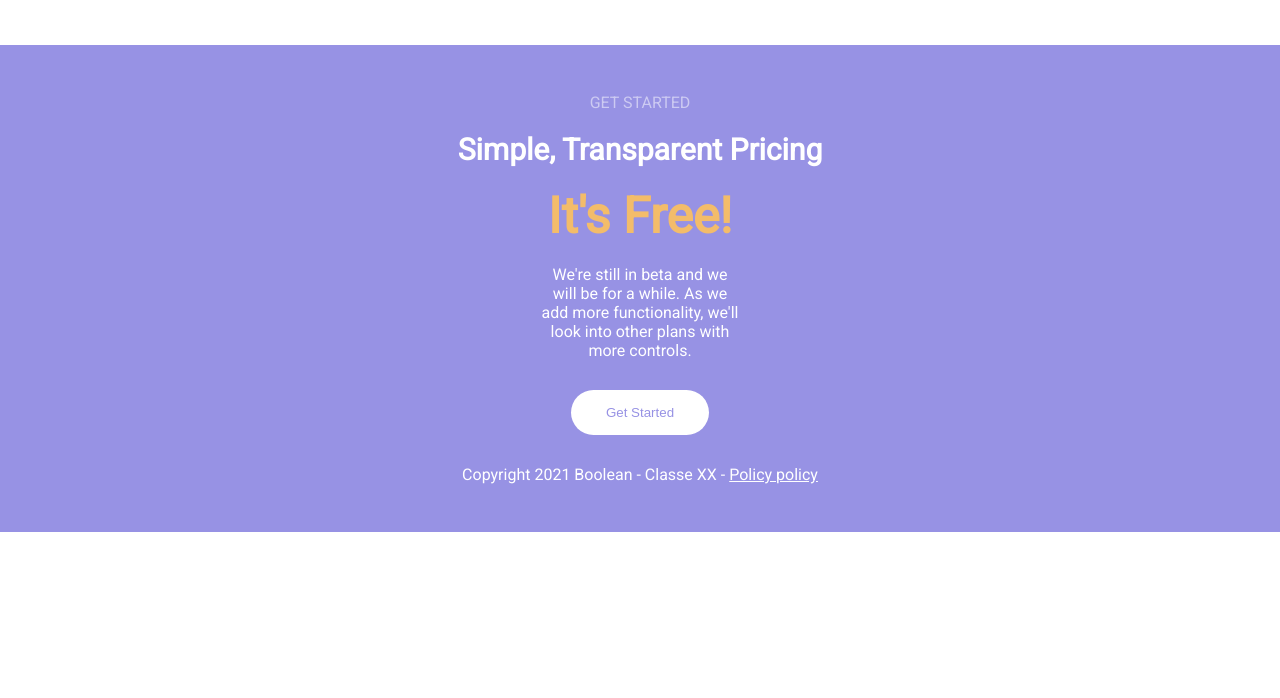
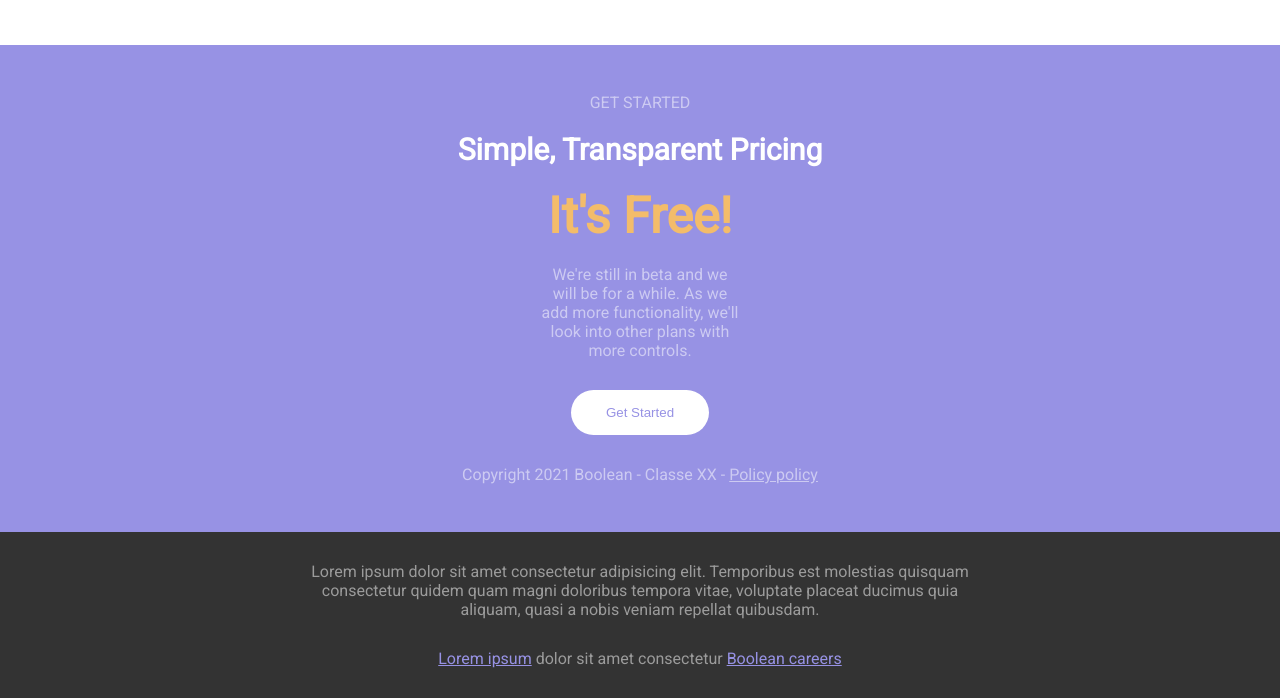
Before and after one commit to GloriaBimbi/htmlcss-responsive-layout, a plain HTML site: page index.html in a window 1280 px wide. Shown: the part 3982-4680 px from the top of the page. Before the commit the page ends 4514 px from the top, so only its background shows below. Drawn offline with Linux system fonts and the light colour scheme.

Commit message:
feat footer

```diff
--- a/css/style.css
+++ b/css/style.css
@@ -383,6 +383,7 @@ main > section:nth-of-type(even) {
   margin-right: auto;
   margin-left: auto;
   margin-bottom: 30px;
+  color: rgba(255, 255, 255, 0.512);
 }
 
 .get-started button{
@@ -393,7 +394,26 @@ main > section:nth-of-type(even) {
   margin-bottom: 30px;
 }
 
+.get-started span{
+  color: rgba(255, 255, 255, 0.512);
+}
+
 /* FOOTER */
+
+footer{
+  background-color: hsl(0, 0%, 20%);
+  color: rgba(255, 255, 255, 0.512);
+  text-align: center;
+  padding: 30px 300px;
+}
+
+footer p{
+  margin-bottom: 30px;
+}
+
+footer a{
+  color: hsl(243.7, 60.3%, 73.3%);
+}
 
 /* TABLET MEDIA */
 @media screen and (max-width: 768px) {
@@ -409,6 +429,12 @@ main > section:nth-of-type(even) {
   .about-us > .container {
     width: 100vw;
     padding: 0 30px;
+  }
+
+  footer > .container{
+   margin-right: auto;
+   margin-left: auto;
+   width: 100vw;
   }
 
   .benefits .benefits-cards > .card {
--- a/index.html
+++ b/index.html
@@ -328,6 +328,18 @@
     </main>
 
     <!-- FOOTER -->
-    <footer></footer>
+    <footer>
+      <div class="container">
+        <p>
+          Lorem ipsum dolor sit amet consectetur adipisicing elit. Temporibus
+          est molestias quisquam consectetur quidem quam magni doloribus tempora
+          vitae, voluptate placeat ducimus quia aliquam, quasi a nobis veniam
+          repellat quibusdam.
+        </p>
+        <a href="#">Lorem ipsum</a>
+        <span>dolor sit amet consectetur </span>
+        <a href="#">Boolean careers</a>
+      </div>
+    </footer>
   </body>
 </html>
```
